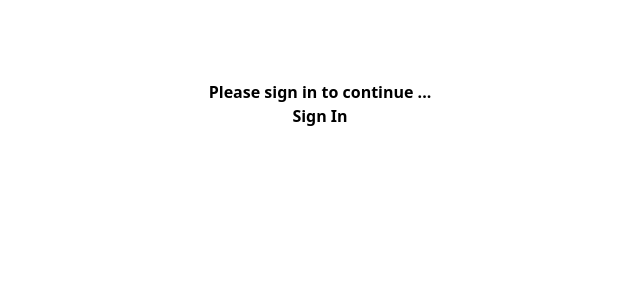
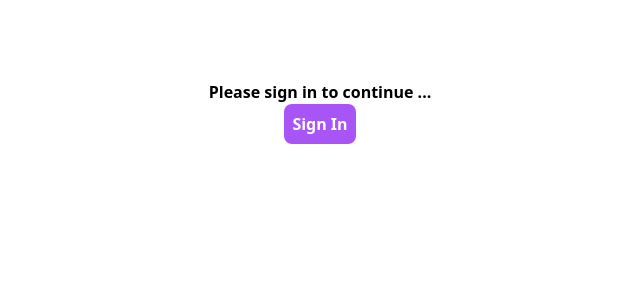
Before and after one commit to MercyBett/sensei, a Next.js app: page / in a window 1280 px wide. Shown: the top 300 px of the page, without its empty margins (320-960 px from the left). Built offline with nearby package versions, Linux system fonts and the light colour scheme; no server answers; the database is empty.

Commit message:
style if not session button

```diff
--- a/pages/index.tsx
+++ b/pages/index.tsx
@@ -79,7 +79,7 @@ export default function Home({senseis}) {
   return (
     <div className="flex flex-col items-center justify-center font-semibold mt-20">
       Please sign in to continue ...<br />
-      <button onClick={() => signIn()}>Sign In</button>
+      <button className="p-2 rounded-lg bg-purple-500 text-white" onClick={() => signIn()}>Sign In</button>
     </div>
   )
 }
```
